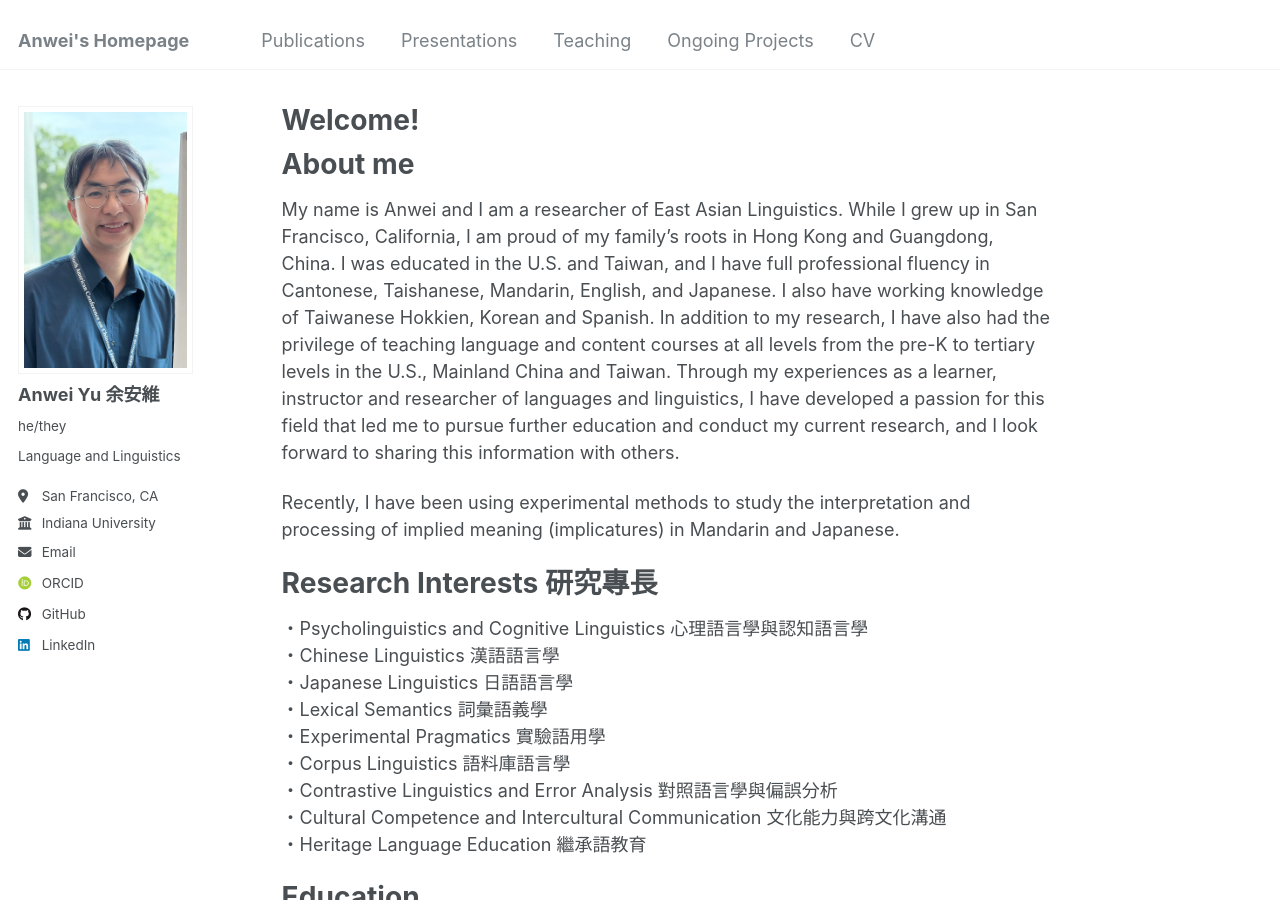
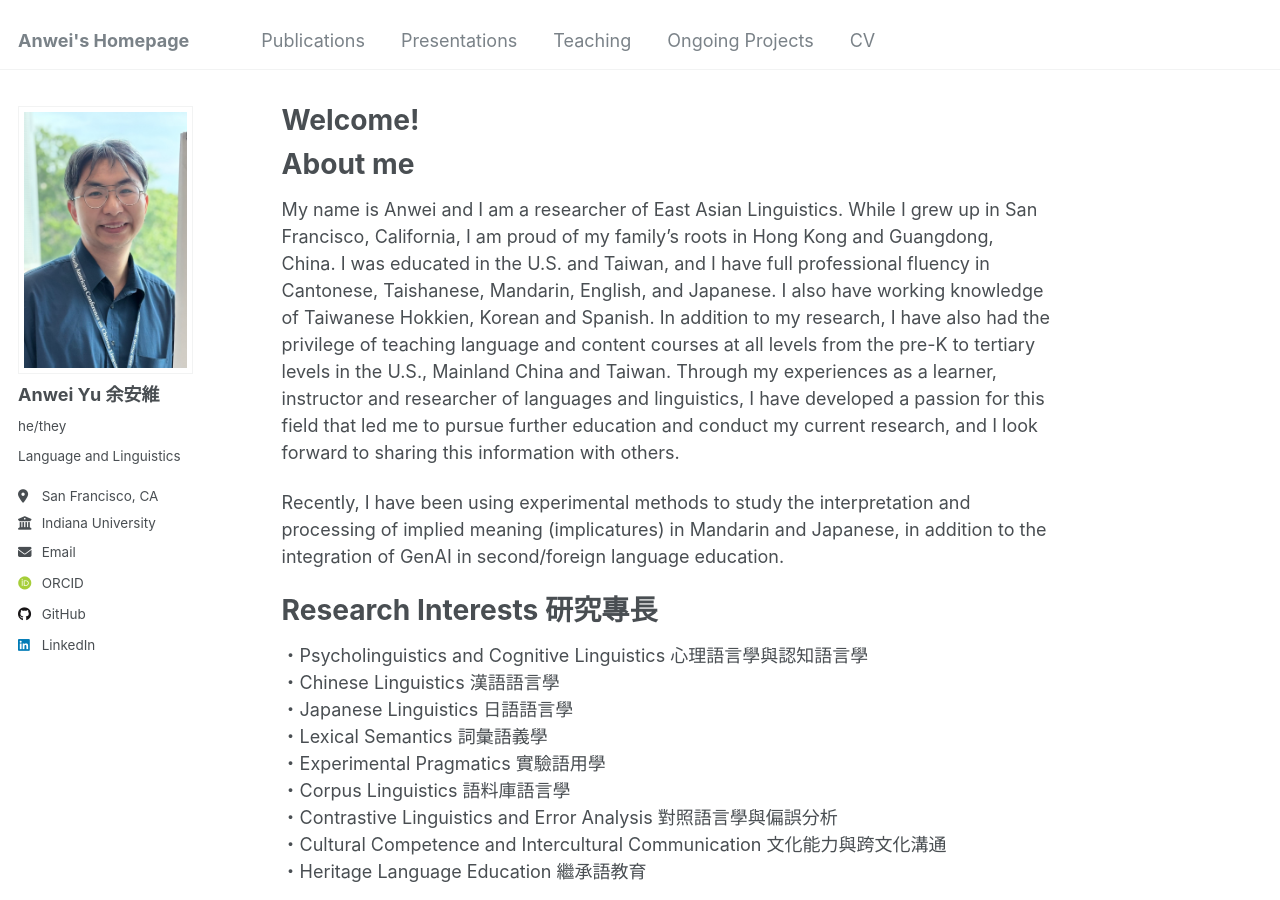
Before and after one commit to anweiyu/anweiyu.github.io, a Jekyll site: the page built from _pages/about.md, in a window 1280 px wide and 900 px high. Built offline with Jekyll 4.4.1, drawn with Linux system fonts in a browser that asks for light colours; some web fonts are replaced.

Commit message:
Update about.md

```diff
--- a/_pages/about.md
+++ b/_pages/about.md
@@ -10,7 +10,7 @@ About me
 ======
 My name is Anwei and I am a researcher of East Asian Linguistics. While I grew up in San Francisco, California, I am proud of my family's  roots in Hong Kong and Guangdong, China.  I was educated in the U.S. and Taiwan, and I have full professional fluency in Cantonese, Taishanese, Mandarin, English, and Japanese. I also have working knowledge of Taiwanese Hokkien, Korean and Spanish. In addition to my research, I have also had the privilege of teaching language and content courses at all levels from the pre-K to tertiary levels in the U.S., Mainland China and Taiwan. Through my experiences as a learner, instructor and researcher of languages and linguistics, I have developed a passion for this field that led me to pursue further education and conduct my current research, and I look forward to sharing this information with others.
 
-Recently, I have been using experimental methods to study the interpretation and processing of implied meaning (implicatures) in Mandarin and Japanese.
+Recently, I have been using experimental methods to study the interpretation and processing of implied meaning (implicatures) in Mandarin and Japanese, in addition to the integration of GenAI in second/foreign language education.
 
 Research Interests 研究專長
 ======
```
